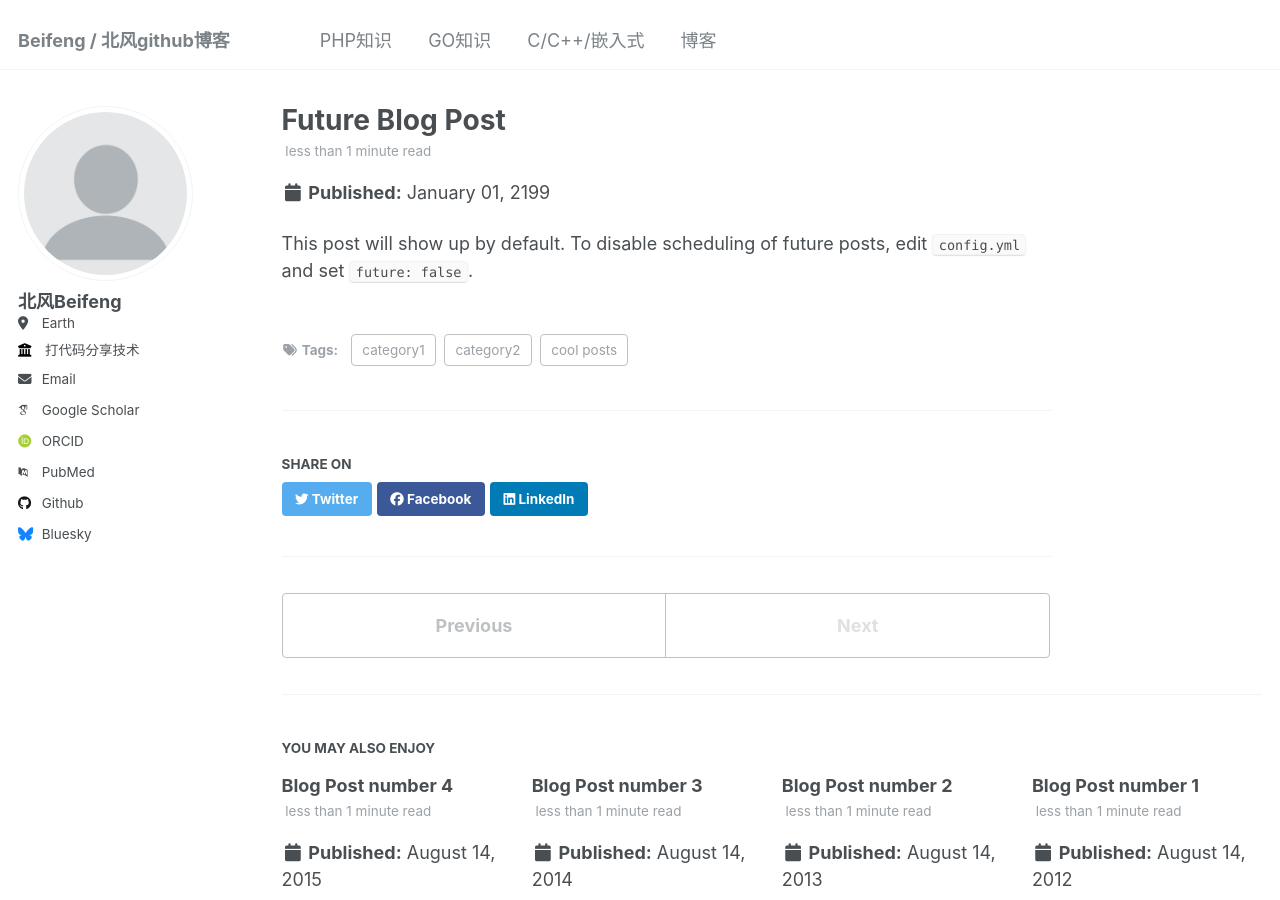
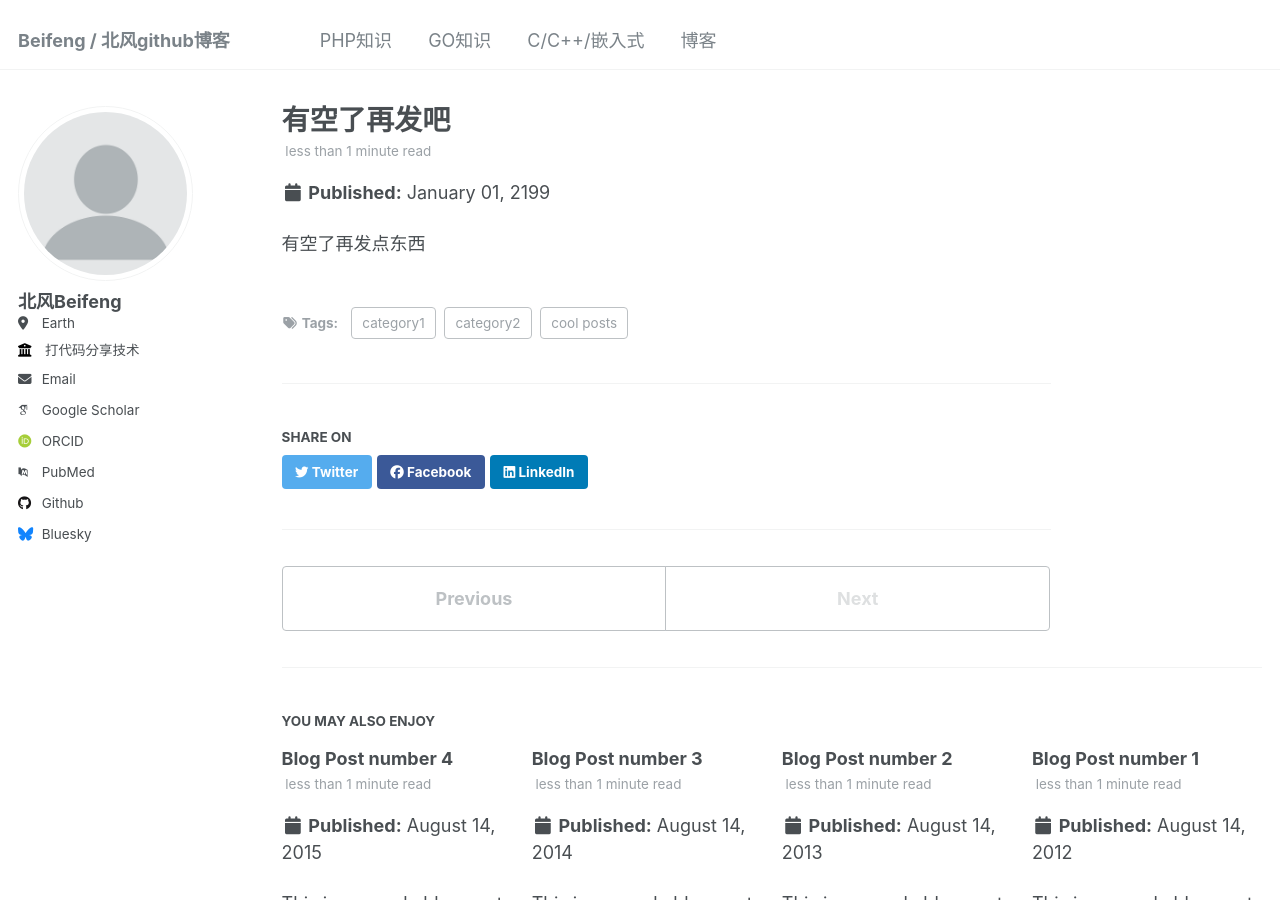
Before and after one commit to beifengisnil/beifengisnil.github.io, a Jekyll site: the page built from _posts/2199-01-01-future-post.md, in a window 1280 px wide and 900 px high. Built offline with Jekyll 4.4.1, drawn with Linux system fonts in a browser that asks for light colours; some web fonts are replaced.

Commit message:
Update 2199-01-01-future-post.md

```diff
--- a/_posts/2199-01-01-future-post.md
+++ b/_posts/2199-01-01-future-post.md
@@ -1,5 +1,5 @@
 ---
-title: 'Future Blog Post'
+title: '有空了再发吧'
 date: 2199-01-01
 permalink: /posts/2012/08/blog-post-4/
 tags:
@@ -8,4 +8,4 @@ tags:
   - category2
 ---
 
-This post will show up by default. To disable scheduling of future posts, edit `config.yml` and set `future: false`.
+有空了再发点东西
```
